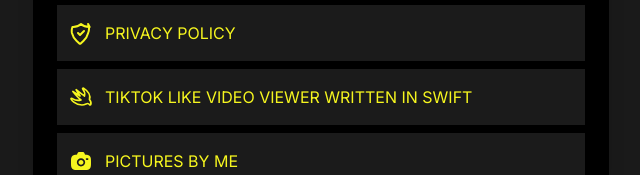
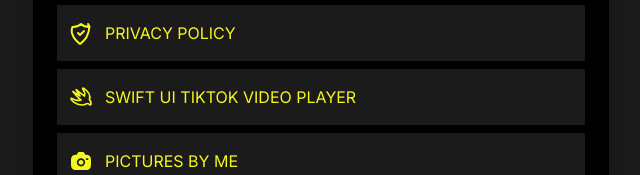
Before and after one commit to Frank-cntrl/AreaIdentifier, a plain HTML site: page index.html in a window 1280 px wide. Shown: the part 455-630 px from the top of the page, without its empty margins (319-959 px from the left). Drawn offline with nearby package versions, Linux system fonts and the light colour scheme.

Commit message:
Update index.html

```diff
--- a/index.html
+++ b/index.html
@@ -132,7 +132,7 @@
                 <a href="https://github.com/Frank-cntrl/TikTok-Reels-Like-View"
                     class="inline-flex items-center justify-left py-4 shadow-lg transition-all duration-300 transform hover:-translate-y-1 hover:shadow-xl custom-button full-bleed-element">
                     <svg width="256px" height="256px" class="h-6 w-6 mr-3 ml-3" viewBox="0 0 24 24" fill="none" xmlns="http://www.w3.org/2000/svg"><g id="SVGRepo_bgCarrier" stroke-width="0"></g><g id="SVGRepo_tracerCarrier" stroke-linecap="round" stroke-linejoin="round"></g><g id="SVGRepo_iconCarrier"> <path d="M20.457 14.5892C20.9032 13.1527 21.9081 7.84019 14.5261 3.10086C14.2661 2.9345 13.9248 2.97821 13.7186 3.20043C13.5111 3.42264 13.5024 3.75778 13.6974 3.99092C13.7274 4.02614 16.4472 7.33991 15.4798 11.1248C13.8074 9.97369 7.1565 4.70249 7.1565 4.70249L11 11L3.8617 6.40006C3.8617 6.40006 8.90765 12.5953 11.9962 14.9255C10.5013 15.4622 7.25274 16.0305 2.963 13.364C2.72052 13.2122 2.40179 13.2413 2.1918 13.438C1.98431 13.6311 1.93931 13.9395 2.08555 14.1812C2.2293 14.4192 5.66784 20 12.9387 20C14.9335 20 16.0997 19.4317 17.0372 18.9764C17.6134 18.6971 18.0683 18.4749 18.5646 18.4749C19.8007 18.4749 20.6119 19.7025 20.6194 19.7134C20.7344 19.8919 20.9357 20 21.1507 20C21.1669 20 21.1844 19.9988 21.2019 19.9976C21.4356 19.9794 21.6381 19.8373 21.7281 19.6272C22.6206 17.5544 21.0832 15.359 20.457 14.5892Z" stroke="#F6F61F" stroke-width="1.6320000000000001" stroke-linecap="round" stroke-linejoin="round"></path> </g></svg>
-                    TIKTOK LIKE VIDEO VIEWER WRITTEN IN SWIFT
+                    SWIFT UI TIKTOK VIDEO PLAYER
                 </a>
 
                 <hr class="hr-full-bleed full-bleed-element">
```
